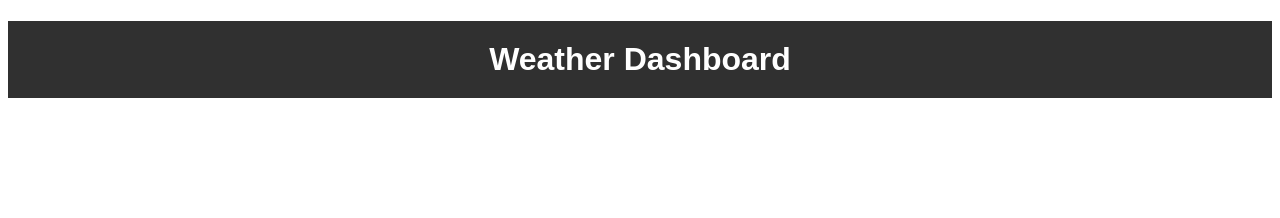
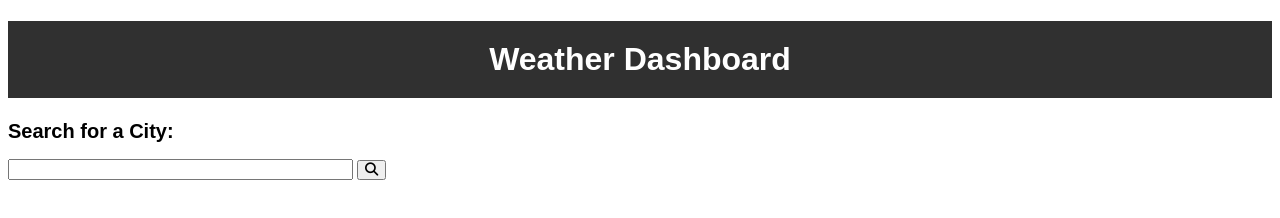
Before and after one commit to dfel08/Weather-Dashboard, a plain HTML site: page index.html in a window 1280 px wide. Drawn offline with Linux system fonts and the light colour scheme.

Commit message:
added divs to html with content

```diff
--- a/index.html
+++ b/index.html
@@ -10,10 +10,25 @@
     <div>
         <h1>Weather Dashboard</h1>
     </div>
-    <div>
-
+    <div class="col-4" id="search-side">
+        <section>
+            <h2>Search for a City:</h2>
+        </section>
+        <section>
+            <form>
+                <input type="text" size="40">
+                <button class="fas fa-search"></button>
+            </form>
+        </section>
+        <section>
+            <div id="searched-cities"></div>
+        </section>
     </div>
-
+    <div class="col-8" id="display-side">
+        <div id="city-display"></div>
+        <div id="forecast-display"></div>
+    </div>
+    <script src="https://kit.fontawesome.com/94d4929d6b.js" crossorigin="anonymous"></script>
     <script src="script.js"></script>
 </body>
 </html>
--- a/style.css
+++ b/style.css
@@ -5,3 +5,8 @@ h1 {
     font-family: sans-serif;
     padding: 20px;
 }
+
+h2 {
+    font-family: sans-serif;
+    font-size: 20px;
+}
```
